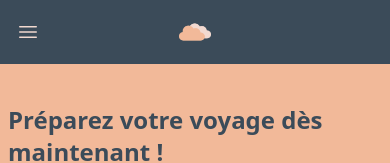
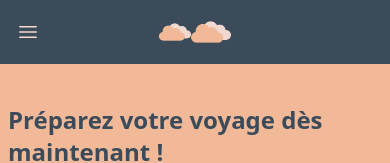
Before and after one commit to laurafeugene/site-voyage-front, a React (Vite) app: page / in a window 390 px wide. Shown: the top 163 px of the page. Built offline with nearby package versions, Linux system fonts and the light colour scheme.

Commit message:
:fix: fix logo une bonne fois !

```diff
--- a/src/components/App/Header/Header.tsx
+++ b/src/components/App/Header/Header.tsx
@@ -60,7 +60,7 @@ function Header() {
                     alt="O'Voyage"
                   />
                   <img
-                    className="hidden h-10 w-auto lg:block"
+                    className="h-10 w-auto lg:block"
                     src="src/assets/logo-cloud.png"
                     alt="O'Voyage"
                   />
```
